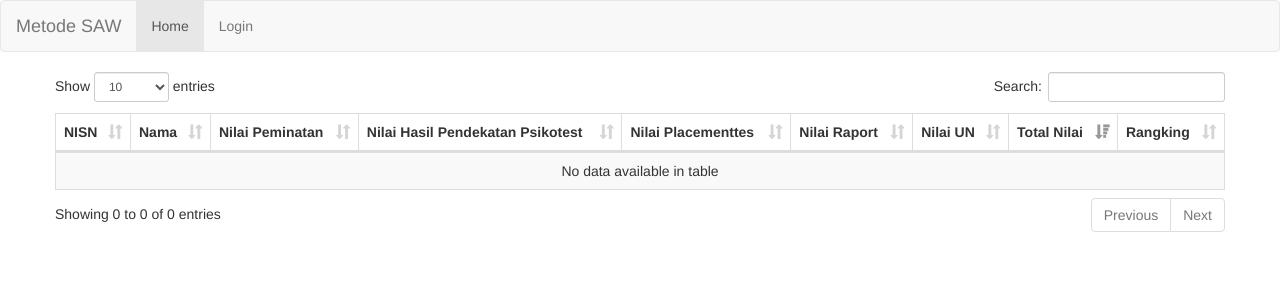
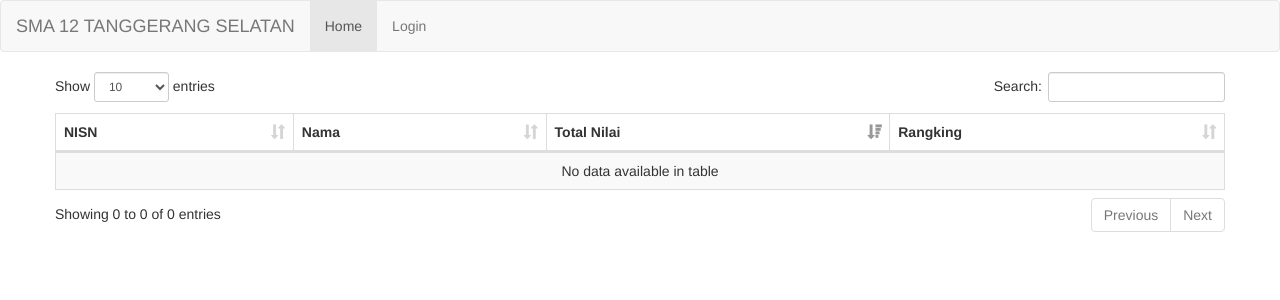
Before and after one commit to RizkiMufrizal/SPK-SAW, a CodeIgniter app: page /SPK-SAW/ in a window 1280 px wide. Shown: the top 300 px of the page. Run offline with CodeIgniter, Linux system fonts and the light colour scheme; data that the repository does not hold is empty.

Commit message:
update halaman awal

```diff
--- a/application/views/IndexView.php
+++ b/application/views/IndexView.php
@@ -12,7 +12,7 @@
 <html>
     <head>
         <meta charset="UTF-8">
-        <title>Metode SAW</title>
+        <title>SMA 12 TANGGERANG SELATAN</title>
 
         <link href="<?php echo base_url(); ?>assets/css/bootstrap.min.css" rel="stylesheet" type="text/css" />
         <link href="<?php echo base_url(); ?>assets/css/dataTables.bootstrap.min.css" rel="stylesheet" type="text/css" />
@@ -28,7 +28,7 @@
                         <span class="icon-bar"></span> <span class="icon-bar"></span>
                         <span class="icon-bar"></span>
                     </button>
-                    <a class="navbar-brand" href="#">Metode SAW</a>
+                    <a class="navbar-brand" href="#">SMA 12 TANGGERANG SELATAN</a>
                 </div>
                 <div class="collapse navbar-collapse" id="bs-example-navbar-collapse-1">
                     <ul class="nav navbar-nav">
@@ -50,11 +50,6 @@
                         <tr>
                             <th>NISN</th>
                             <th>Nama</th>
-                            <th>Nilai Peminatan</th>
-                            <th>Nilai Hasil Pendekatan Psikotest</th>
-                            <th>Nilai Placementtes</th>
-                            <th>Nilai Raport</th>
-                            <th>Nilai UN</th>
                             <th>Total Nilai</th>
                             <th>Rangking</th>
                         </tr>
@@ -66,15 +61,10 @@
                             <tr>
                                 <td><?php echo $n->nisn; ?></td>
                                 <td><?php echo $n->nama; ?></td>
-                                <td><?php echo $n->nilai_c1; ?></td>
-                                <td><?php echo $n->nilai_c2; ?></td>
-                                <td><?php echo $n->nilai_c3; ?></td>
-                                <td><?php echo $n->nilai_c4; ?></td>
-                                <td><?php echo $n->nilai_c5; ?></td>
                                 <td><?php echo $n->total_nilai; ?></td>
                                 <td><?php echo $i; ?></td>
                             </tr>
-<?php } ?>
+                        <?php } ?>
                     </tbody>
                 </table>
             </div>
@@ -87,7 +77,7 @@
         <script type="text/javascript">
             $(document).ready(function () {
                 $('#normalisasi').DataTable({
-                    'order': [[7, 'desc']]
+                    'order': [[2, 'desc']]
                 });
             });
         </script>
```
